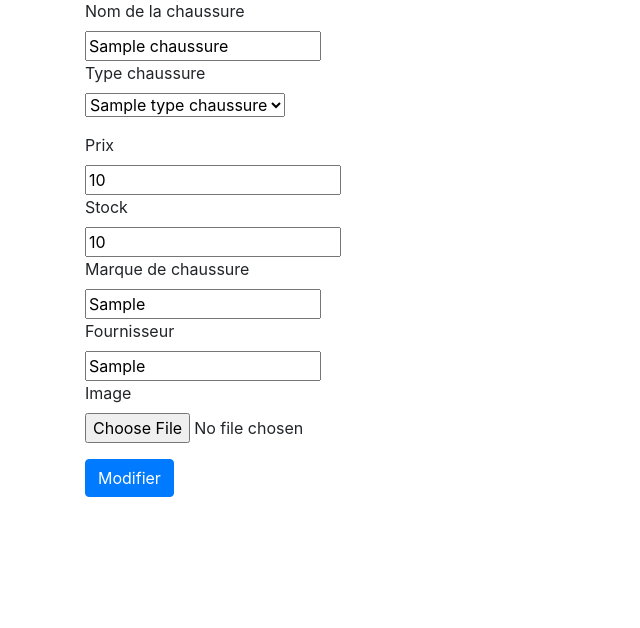
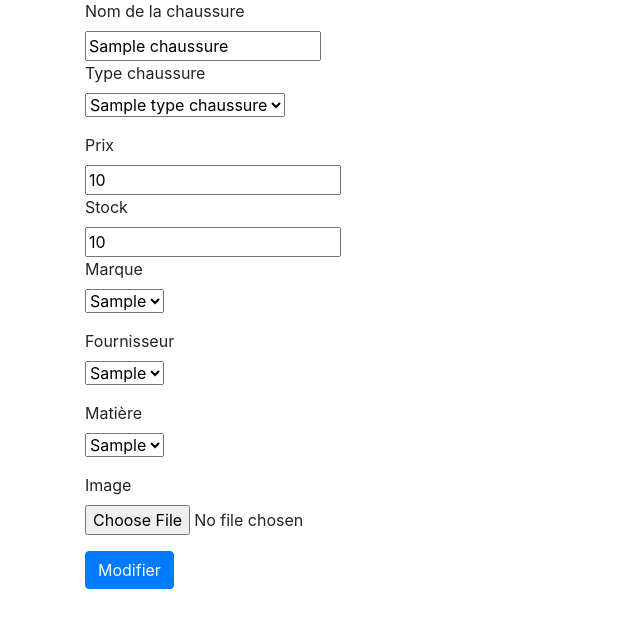
Before and after one commit to LenaAbel/PROJECT2.04_ECOMMERCE, a Flask app: template S2_SAE_2021_orm_etu_v3/templates/admin/chaussure/edit_chaussure.html in a window 1280 px wide. Shown: the part 103-731 px from the top of the page, without its empty margins (0-640 px from the left). Run offline with Flask 2, Linux system fonts and the light colour scheme; the template is opened without the code that fills it: most values are stand-ins (such as "Sample title", 1, 10 or a date in 2020); some libraries are stand-ins or nearby versions.

Commit message:
Update edit_chaussure.html

```diff
--- a/S2_SAE_2021_orm_etu_v3/templates/admin/chaussure/edit_chaussure.html
+++ b/S2_SAE_2021_orm_etu_v3/templates/admin/chaussure/edit_chaussure.html
@@ -30,12 +30,35 @@
             <label for="stock_chaussure"> Stock</label><br>
             <input type="number" name="stock_chaussure" size="18" value="{{ chaussure.stock_chaussure }}">
             <br>
-            <label for="marque_chaussure"> Marque de chaussure</label><br>
-            <input type="text" name="marque_chaussure" size="18" value="{{ chaussure.marque_chaussure }}">
+            <div class="form-group">
+                <label for="id_marque"> Marque </label>
                 <br>
-            <label for="fournisseur_chaussure"> Fournisseur</label><br>
-            <input type="text" name="fournisseur_chaussure" size="18" value="{{ chaussure.fournisseur_chaussure }}">
+                <select name="id_marque" required>
+                    {% for marque in marques %}
+                        <option value="{{ marque.id_marque }}">{{ marque.libelle_marque }}</option>
+                    {% endfor %}
+                </select>
+            </div>
+            <div class="form-group">
+                <label for="id_fournisseur"> Fournisseur </label>
                 <br>
+                <select name="id_fournisseur" required>
+                    {% for fournisseur in fournisseurs %}
+                        <option value="{{ fournisseur.id_fournisseur }}">{{ fournisseur.libelle_fournisseur }}</option>
+                    {% endfor %}
+                </select>
+            </div>
+
+            <div class="form-group">
+                <label for="id_matiere"> Matière </label>
+                <br>
+                <select name="id_matiere" required>
+                    {% for matiere in matieres %}
+                        <option value="{{ matiere.id_matiere }}">{{ matiere.libelle_matiere }}</option>
+                    {% endfor %}
+                </select>
+            </div>
+
             <div class="form-group">
                 <label for="image_chaussure"> Image </label><br>
                 <input type="file" name="image_chaussure" size="18" value="{{ chaussure.image_chaussure }}">
```
Lines whose indentation alone changed are shown as unchanged.
